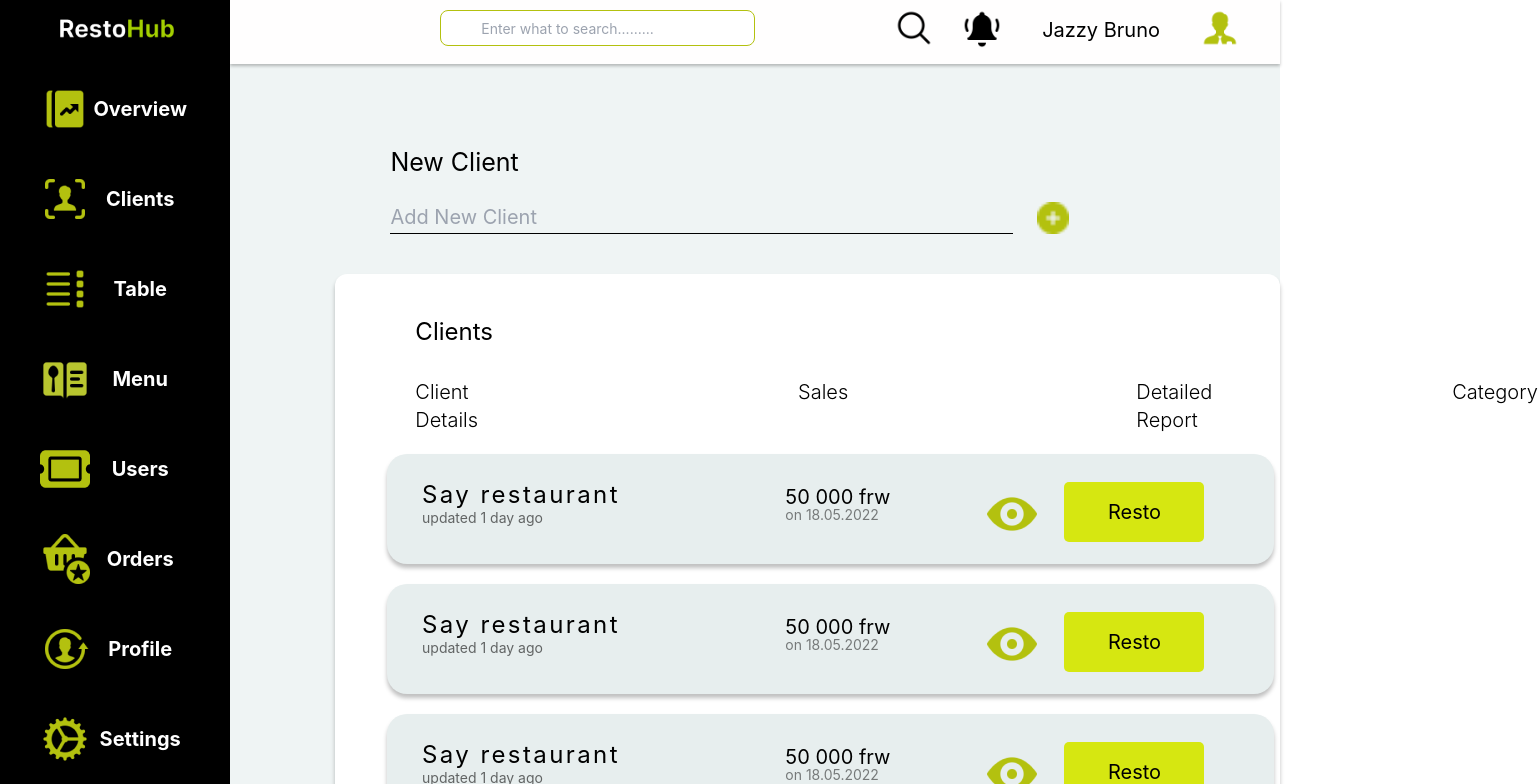
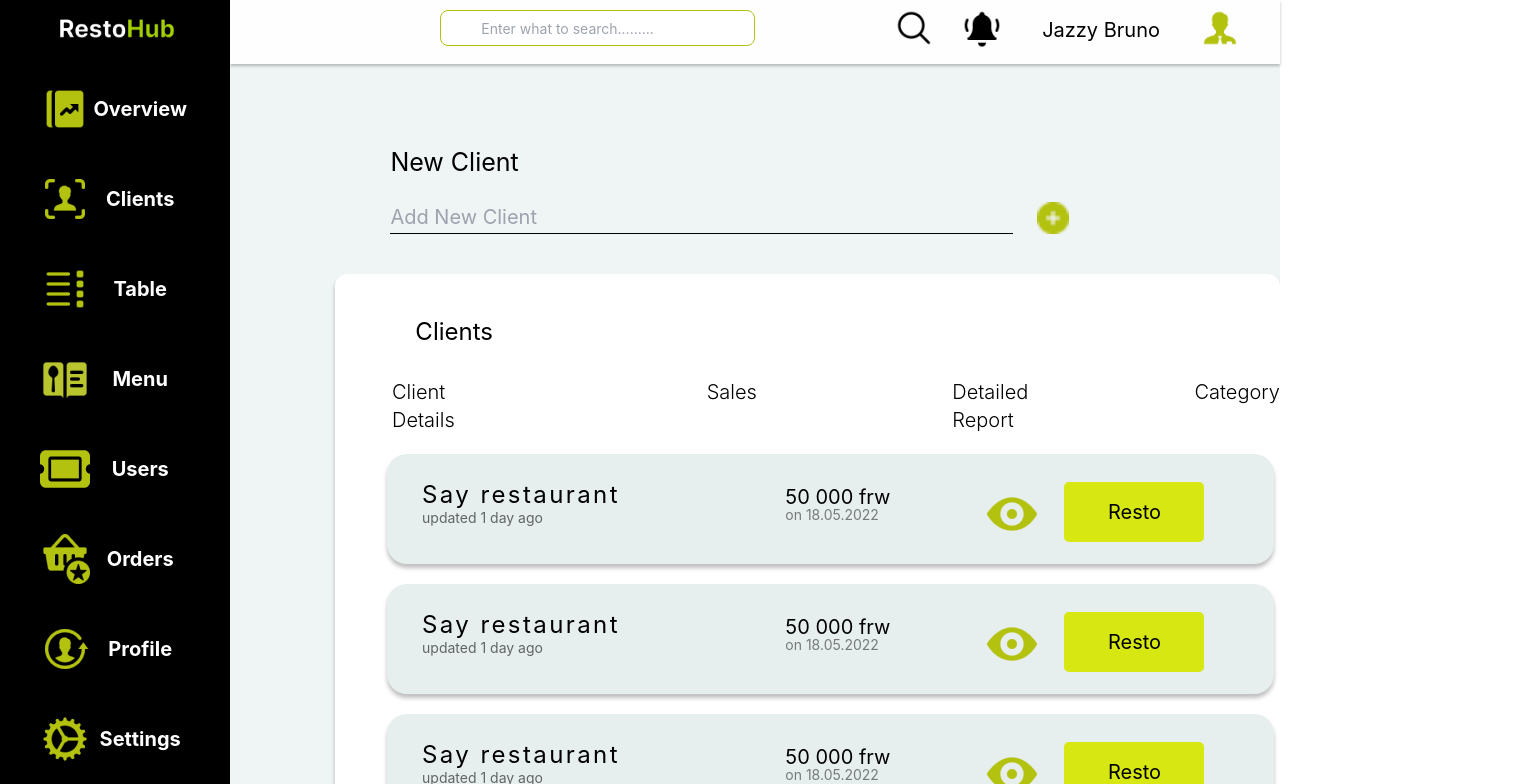
Before and after one commit to jazzybruno/restohub, a React (Create React App) app: page /clients in a window 1280 px wide. Shown: the top 784 px of the page, 1538 px wide, since content can reach past the window. Built offline with nearby package versions, Linux system fonts and the light colour scheme.

Commit message:
Some Adjustments

```diff
--- a/src/components/Menu/menu.jsx
+++ b/src/components/Menu/menu.jsx
@@ -48,7 +48,7 @@ function sortAll() {
          <p  className="font-light text-xl ml-10 mt-4">as of 25 May 2021</p>
           </div>
           <div className="theavailable flex mt-10 gap-5 ml-3">
-              <button onClick={sortDrink}> </button>
+              <button onClick={sortDrink}>Drinks</button>
               <button onClick={sortStarter}>Starter</button>
               <button  onClick={sortAppertizer}>Appetizer</button>
               <button  onClick={sortDessert}>Dessert</button>
@@ -60,7 +60,7 @@ function sortAll() {
          {menu.length === 0 ? <p>NO menu found</p> : menu.map(v=> <MenuList key={v.id} img={v.img} title={v.title} desc={v.desc} money={v.money} />)}
           </div>
 
-          <div className="newMenu h-96 w-[25%] ml-6 mt-20">
+          <div className="newMenu h-96 w-[25%] mb-10 ml-6 mt-20">
             <p className='font-bold text-xl text-left ml-10 mt-10'>Add Item</p>
             <div className="createit flex">
               <p className='ml-10 mt-10 font-light'>Create new menu item</p>
--- a/src/components/clients/clients.jsx
+++ b/src/components/clients/clients.jsx
@@ -30,11 +30,11 @@ const Clients = () => {
         </div>
         <div className="allclients bg-white  w-[90%] ml-[10%] mt-10 rounded-xl">
             <p className="ml-20 pt-10 text-[150%] ">Clients</p>
-            <div className="header flex font-light text-xl ml-20 mt-7">
+            <div className="header flex font-light text-xl ml-[6%] mt-7">
                 <p>Client Details</p>
-                <p className="ml-80">Sales</p>
-                <p className="ml-72">Detailed Report</p>
-                <p className="ml-60">Category</p>
+                <p className="ml-[25%]">Sales</p>
+                <p className="ml-[22%]">Detailed Report</p>
+                <p className="ml-[15%]">Category</p>
             </div>
             {Data.map(v=> <Client name={v.name} updated={v.updated}  money={v.money} date={v.date} img={v.img} type={v.type} />)}
         </div>
--- a/src/components/orders/order.css
+++ b/src/components/orders/order.css
@@ -84,7 +84,7 @@ color: rgba(0, 0, 0, 0.46);
 
   .orderButton{
     background-color: #b3c10f;
-    height: 35px;
+    height:2rem;
     width: 20%;
   }
   .orderButtonD{
```
